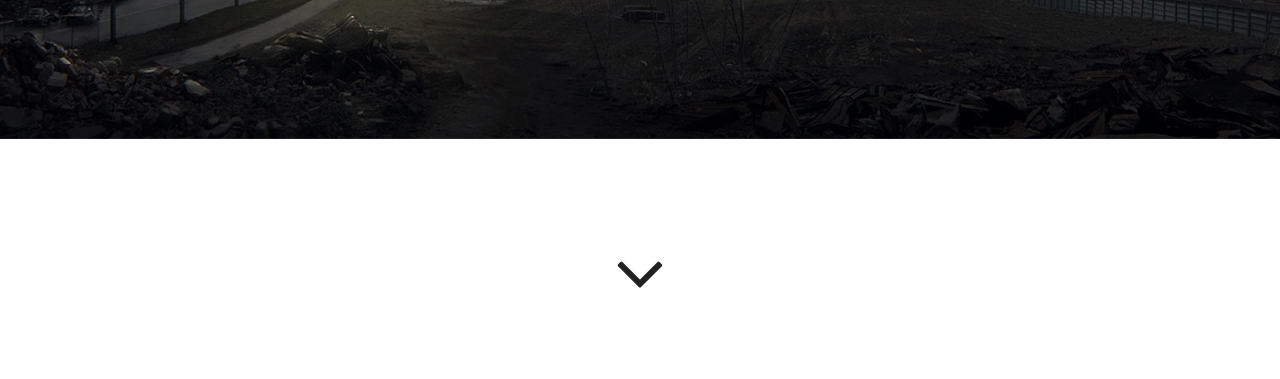
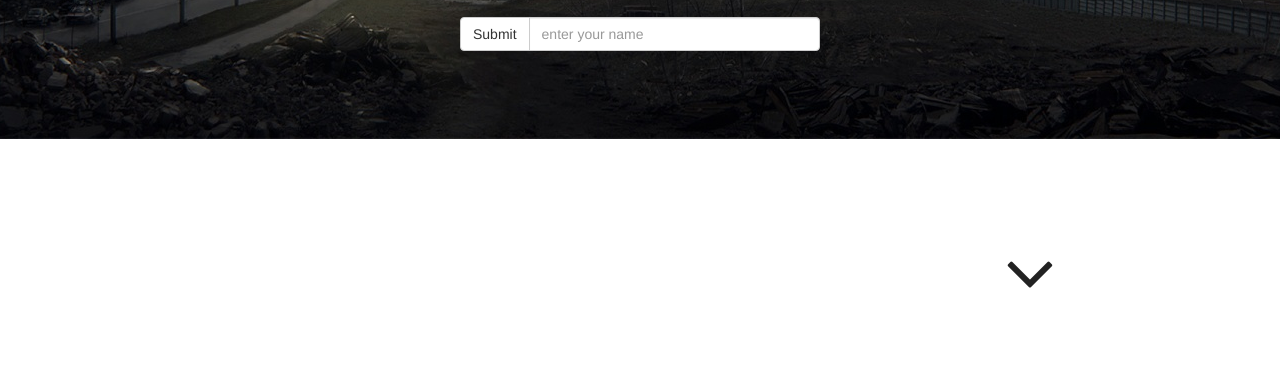
Before and after one commit to rgylling/portfolio, a plain HTML site: page index.html in a window 1280 px wide. Shown: the part 421-800 px from the top of the page. Drawn offline with nearby package versions, Linux system fonts and the light colour scheme.

Commit message:
added user input button to index

```diff
--- a/index.html
+++ b/index.html
@@ -39,6 +39,17 @@
 
         <p class="lead"><a href = "http://www.linkedin.com/"> <i class="fa fa-linkedin " aria-hidden="true"></a></i><a href= "http://www.github.com/"><i class="fa fa-github " aria-hidden="true"></i></a>
         </p>
+        <!-- Input field for name submission  -->
+        <div class="row">
+        <div class="col-sm-4 col-sm-offset-4 text-center">
+          <div class="input-group">
+            <span class="input-group-btn">
+              <button class="btn btn-default" type="button">Submit</button>
+            </span>
+            <input type="text" class="form-control" placeholder="enter your name">
+          </div>
+        </div>
+        <!-- End input field section -->
         <i class="fa fa-angle-down bounce" aria-hidden="true"></i>
       </div>
     </div>
```
